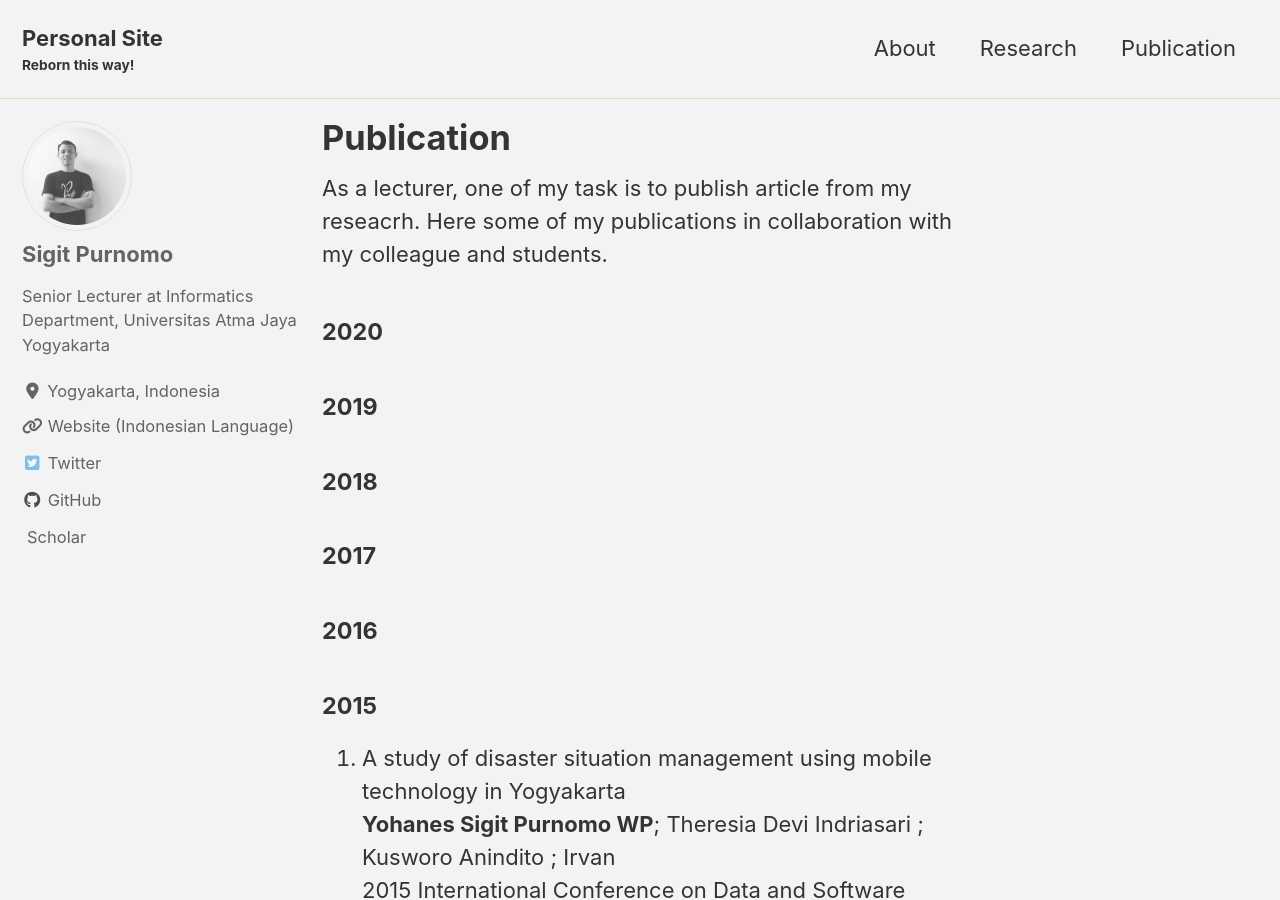
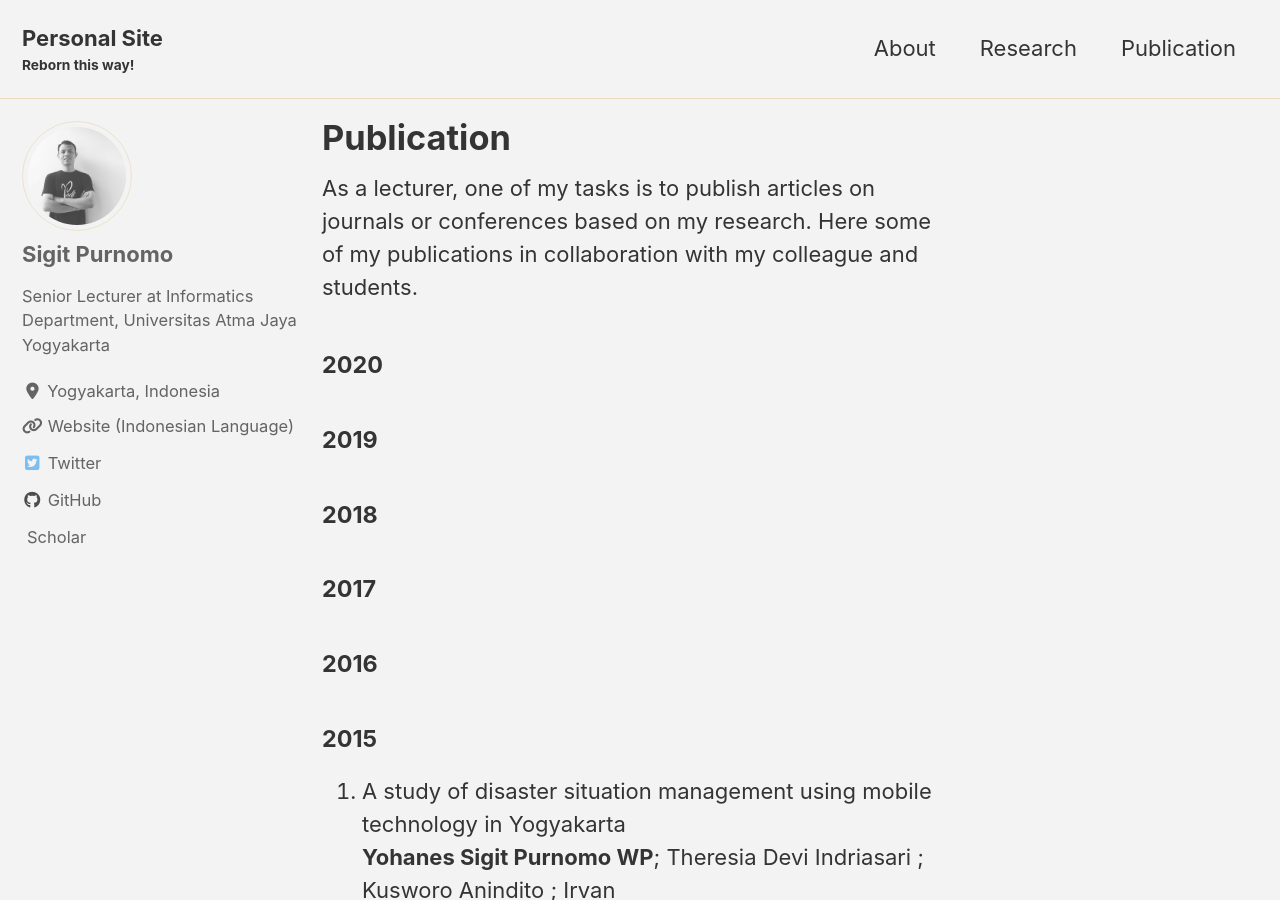
Before and after one commit to sigit-purnomo/sigit-purnomo.github.io, a Jekyll site: the page built from _pages/publication.md, in a window 1280 px wide and 900 px high. Built offline with Jekyll 4.4.1, drawn with Linux system fonts in a browser that asks for light colours; cached includes are drawn as plain includes; nearby versions of some CDN libraries; a style sheet for code colours, icons or effects is not loaded.

Commit message:
Update publication.md

```diff
--- a/_pages/publication.md
+++ b/_pages/publication.md
@@ -8,7 +8,7 @@ sitemap: true
 modified: 2020-04-25
 ---
 
-As a lecturer, one of my task is to publish article from my reseacrh. Here some of my publications in collaboration with my colleague and students.
+As a lecturer, one of my tasks is to publish articles on journals or conferences based on my research. Here some of my publications in collaboration with my colleague and students.
 
 #### 2020
 
```
